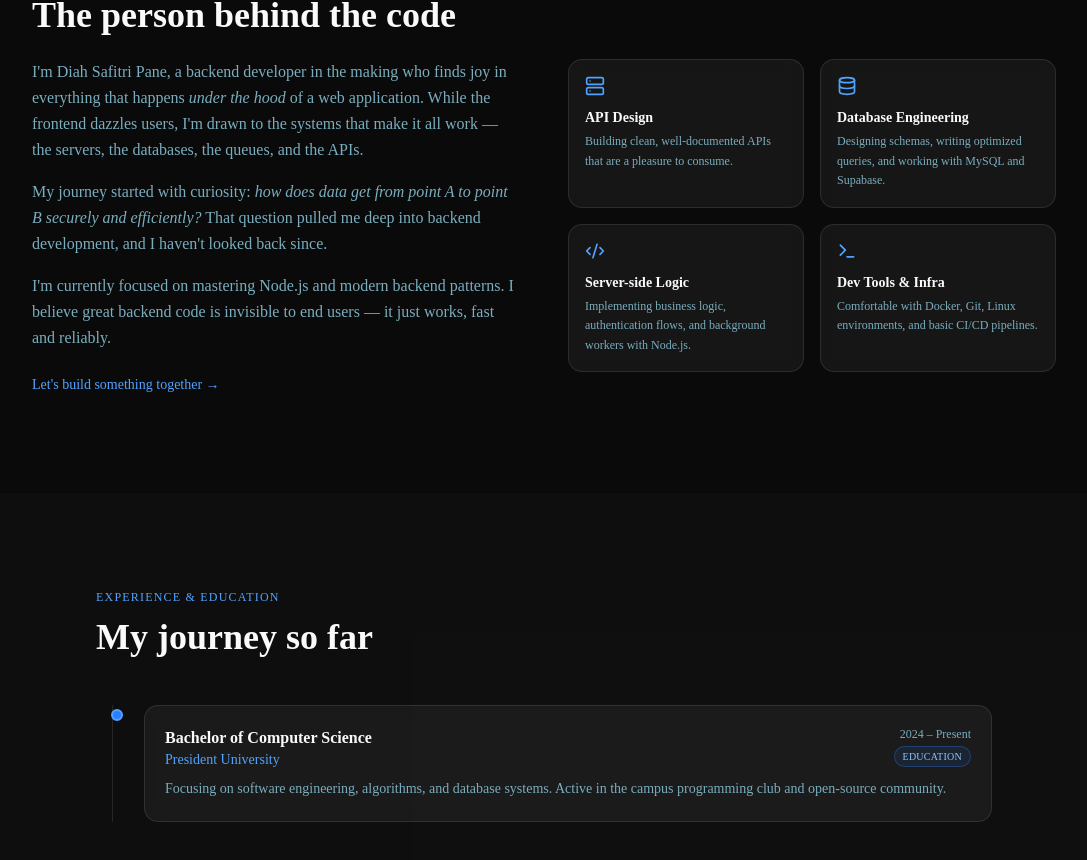
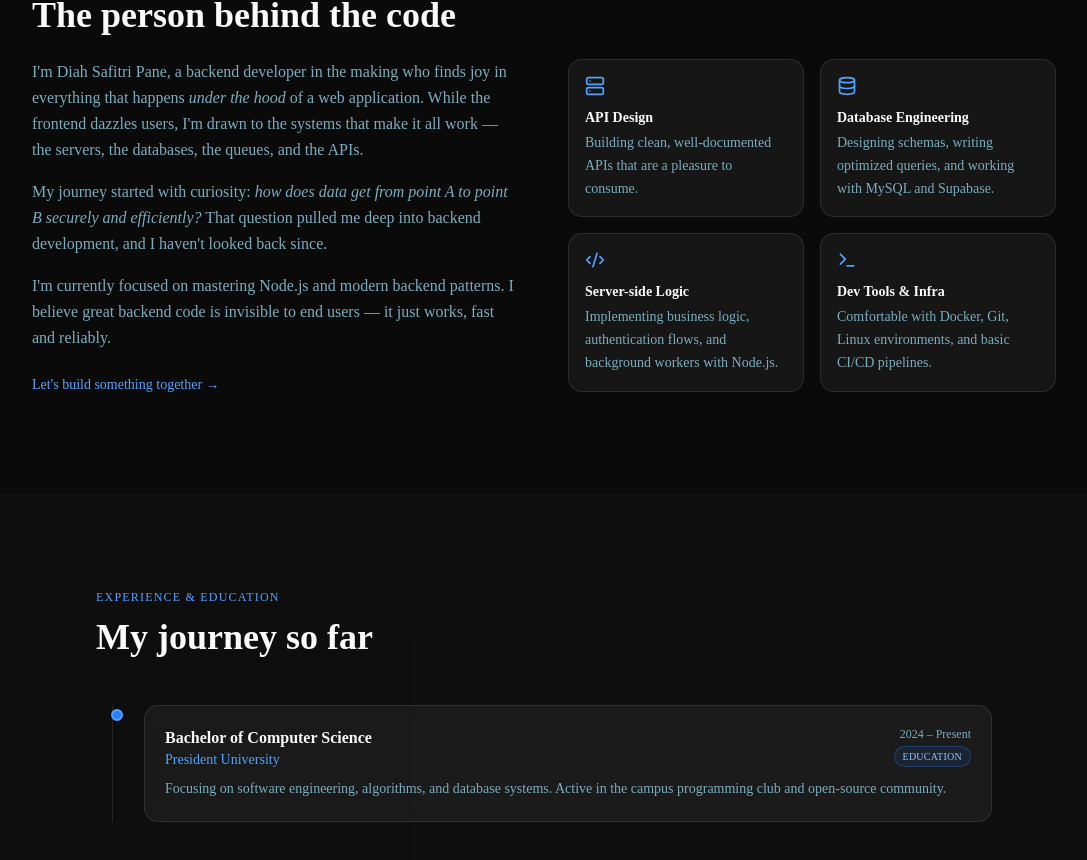
Before and after one commit to ValZ908/my-portofolio, a Next.js app: page / in a window 1280 px wide. Shown: the part 929-1789 px from the top of the page, without its empty margins (96-1183 px from the left). Built offline with nearby package versions, Linux system fonts and the light colour scheme.

Commit message:
increase card description font size from xs to sm

```diff
--- a/components/about.tsx
+++ b/components/about.tsx
@@ -76,7 +76,7 @@ export function About() {
               >
                 <div className="mb-3">{item.icon}</div>
                 <h3 className="font-semibold text-sm mb-1">{item.title}</h3>
-                <p className="text-xs text-muted-foreground leading-relaxed">
+                <p className="text-sm text-muted-foreground leading-relaxed">
                   {item.description}
                 </p>
               </div>
```
